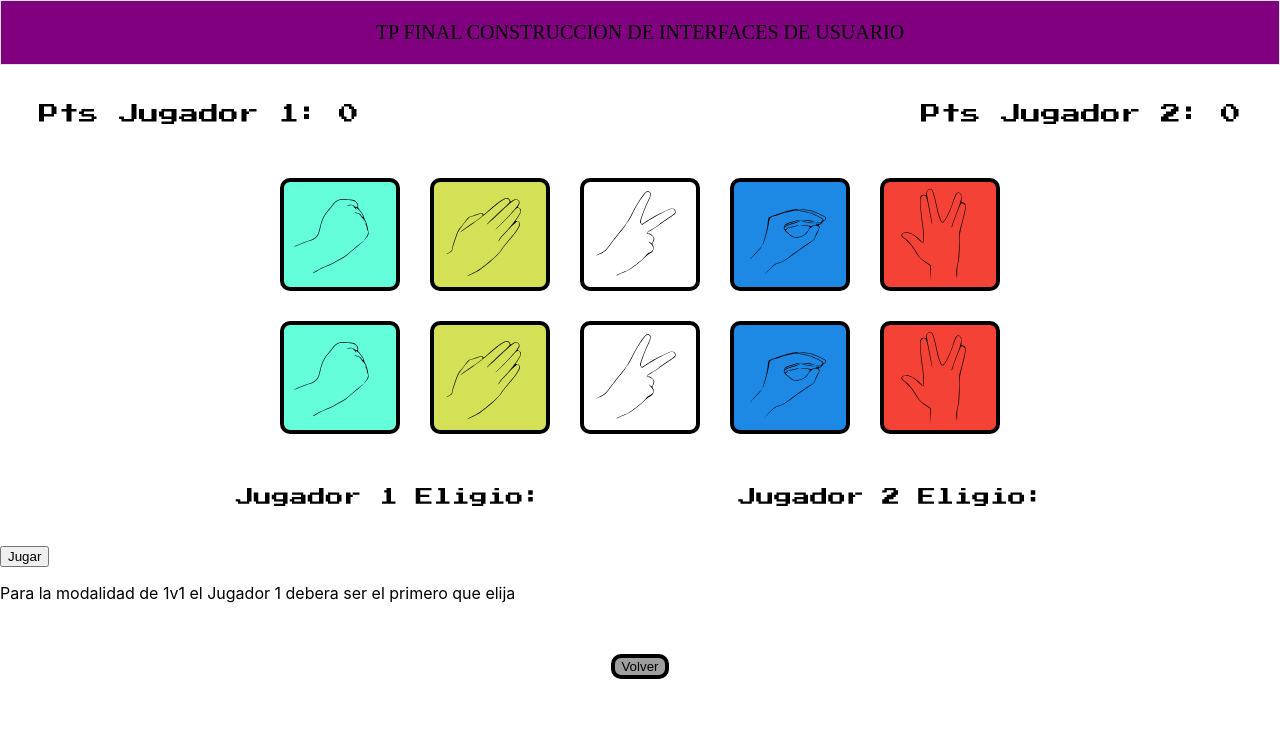
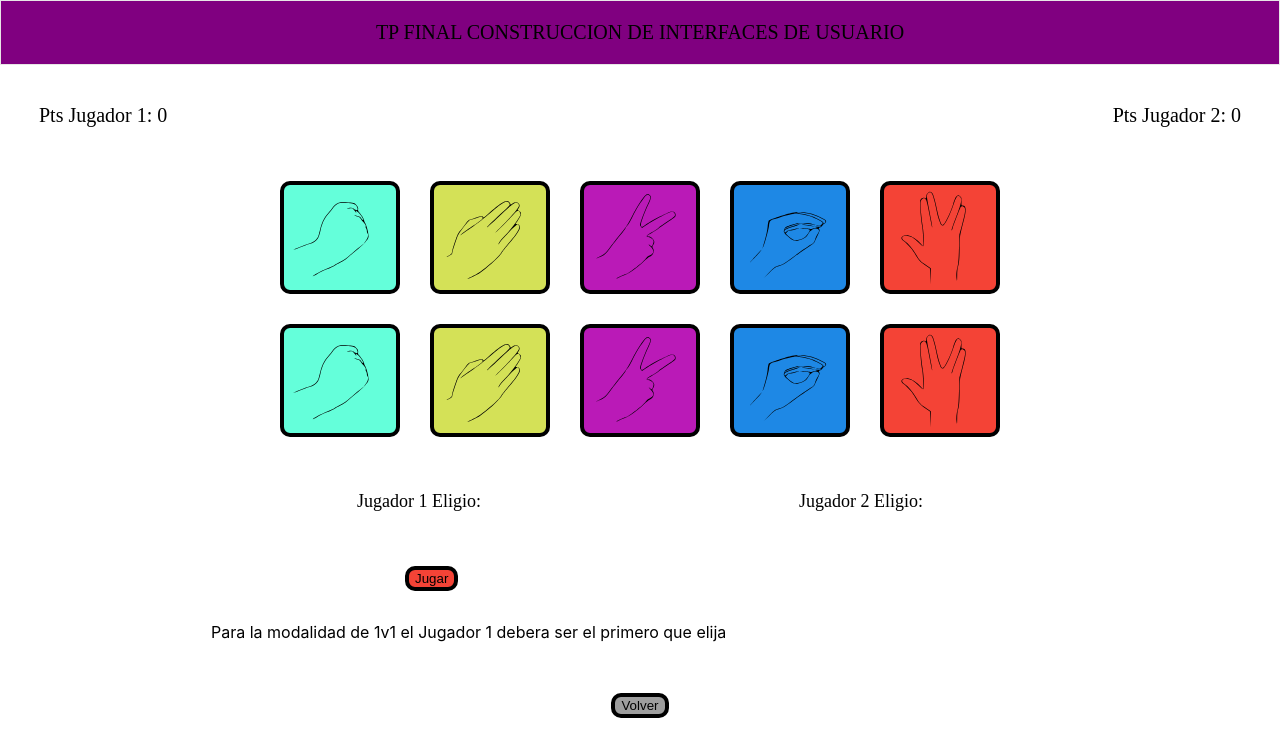
Before and after one commit to LucasMattera/Stone-Papel-Scissors-Lizard-Spock-Web-Game, a React (Create React App) app: page /jugador2 in a window 1280 px wide. Shown: the top 756 px of the page. Built offline with nearby package versions, Linux system fonts and the light colour scheme.

Commit message:
fix estilos 1v1

```diff
--- a/src/css/Jugador1.css
+++ b/src/css/Jugador1.css
@@ -1,5 +1,3 @@
-@import url('https://fonts.googleapis.com/css2?family=Press+Start+2P&display=swap');
-
 
 .jugador1{
     display: flex;
@@ -11,7 +9,7 @@
 }
 
 .puntos-jugadores{
-    font-family: 'Press Start 2P', cursive;
+    font-family: cursive;
     font-size: 20px;
     padding: 20px;
     margin: 19px;
@@ -20,7 +18,7 @@
 }
 
 .elecciones-jugadores{
-    font-family: 'Press Start 2P', cursive;
+    font-family: cursive;
     font-size: 18px;
     padding: 20px;
     margin: 19px;
@@ -58,16 +56,16 @@
 
 .boton-img3{
 
-    background-color: white;
+    background-color: rgb(186, 26, 183);
     border-radius: 10px;
-    border: 4px solid  black;
+    border: 4px solid  rgb(0, 0, 0);
     margin: 15px;
 }
 
 .botones3{
     float: center;
     margin: 20px goldenrod;
-    background-color:  white;
+    background-color:  rgb(186, 26, 183);
 }
 
 .boton-img4{
@@ -98,6 +96,20 @@
     background-color:  rgb(244,67,54);
 }
 
+.boton-jugar{
+
+    background-color: rgb(244,67,54);
+    border-radius: 10px;
+    border: 4px solid  black;
+    margin: 15px;
+    margin-left: 405px;
+}
+
+.regla-1v1{
+    margin-left: 211px;
+
+}
+
 .boton-home{
     background-color: rgb(158,158,158);
     border-radius: 10px;
@@ -117,7 +129,7 @@
 }
 
 .resultado{
-    font-family: 'Press Start 2P', cursive;
+    font-family: cursive;
 
     font-size: 35px;
     display: flex;
```
